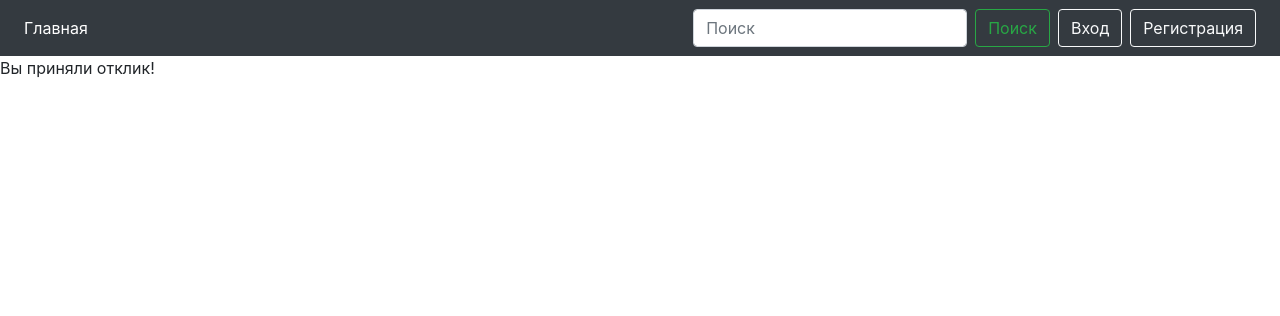
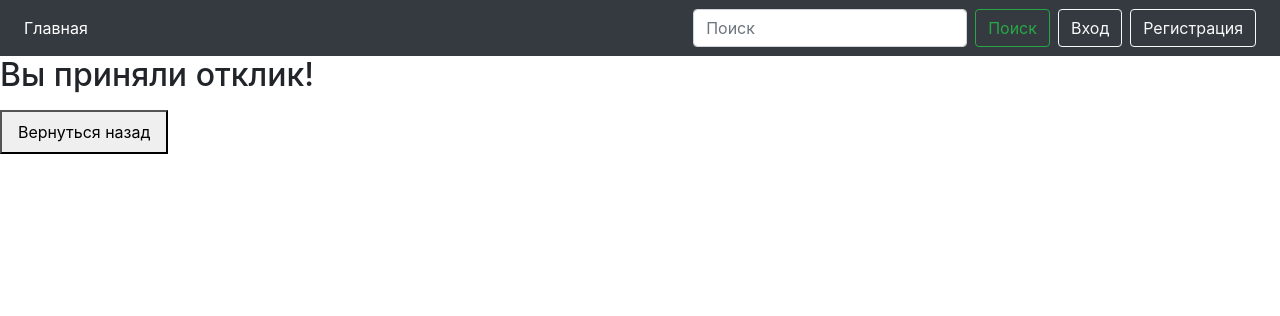
Before and after one commit to MargaritaYarosnenkoVl/NewsBoard, a Django app: page /accept/3/ in a window 1280 px wide. Shown: the top 316 px of the page. Run offline with Django 4.2, Linux system fonts and the light colour scheme; data comes from the database, SQL or seed files in the repository; both versions use the stored data as it was after the commit; some libraries are stand-ins or nearby versions.

Commit message:
Внесла незначительные изменения в шаблоны

```diff
--- a/NewsBoard/news/forms.py
+++ b/NewsBoard/news/forms.py
@@ -20,13 +20,19 @@ class PostForm(ModelForm):
 
 
 class CommentForm(forms.ModelForm):
-    text = forms.CharField(label='Текст', widget=forms.TextInput(attrs={'class': 'form-input'}))
+    #text = forms.CharField(label='Текст', widget=forms.TextInput(attrs={'class': 'form-input'}))
 
     class Meta:
         model = Comment
         fields = ('text',)
+        widgets = {
+            'text': forms.Textarea(attrs={
+                'class': 'form-control',
+                'rows': 3
+            }),
+        }
 
-    def __init__(self, *args, **kwargs):
+    '''def __init__(self, *args, **kwargs):
         super().__init__(*args, **kwargs)
         for field in self.fields:
-            self.fields[field].widget.attrs['class'] = 'form-control'
+            self.fields[field].widget.attrs['class'] = 'form-control'''
--- a/NewsBoard/templates/accept.html
+++ b/NewsBoard/templates/accept.html
@@ -4,6 +4,11 @@
 {% block title %} Личный кабинет {{ user }}{% endblock title %}
 
 {% block content %}
-{{ message }}
-
+<h2>{{ message }}</h2>
+<p></p>
+<p></p>
+<p></p>
+<form action="{% url 'profile' %}" method="get" class="form-inline my-2 my-lg-0">
+      <button class="nav-link" type="submit">Вернуться назад</button>
+    </form>
 {% endblock content %}
--- a/NewsBoard/templates/users/profile.html
+++ b/NewsBoard/templates/users/profile.html
@@ -18,17 +18,17 @@
         <b>{{ coms.title}}</b>
         <br>
         <span>{{ com.user }}</span>
+        <span class="pull-right mr-3"><a href="{% url 'news' coms.id %}">Посмотреть</a></span>
         <br>
-        <span class="pull-right mr-3"><a href="{% url 'news' com.id %}">Посмотреть</a></span>
         {% if not com.is_accept %}
         <span class="pull-right mr-3"><a href="{% url 'accept' com.id %}">Принять</a></span>
+        {% else %}
         <span class="pull-right mr-3"><a href="{% url 'cancel' com.id %}">Отменить</a></span>
         <br>
         {% endif %}
         <span>{{ com.text }}</span>
         {% if com.is_accept %}
         <div class="pull-right"><b>Принят</b></div>
-        <span class="pull-right mr-3"><a href="{% url 'cancel' com.id %}">Отменить отклик</a></span>
         {% endif %}
         {% endif %}
         {% endfor %}
```
Also changed, not shown: NewsBoard/templates/news.html (+3 -4 lines), NewsBoard/db.sqlite3.
